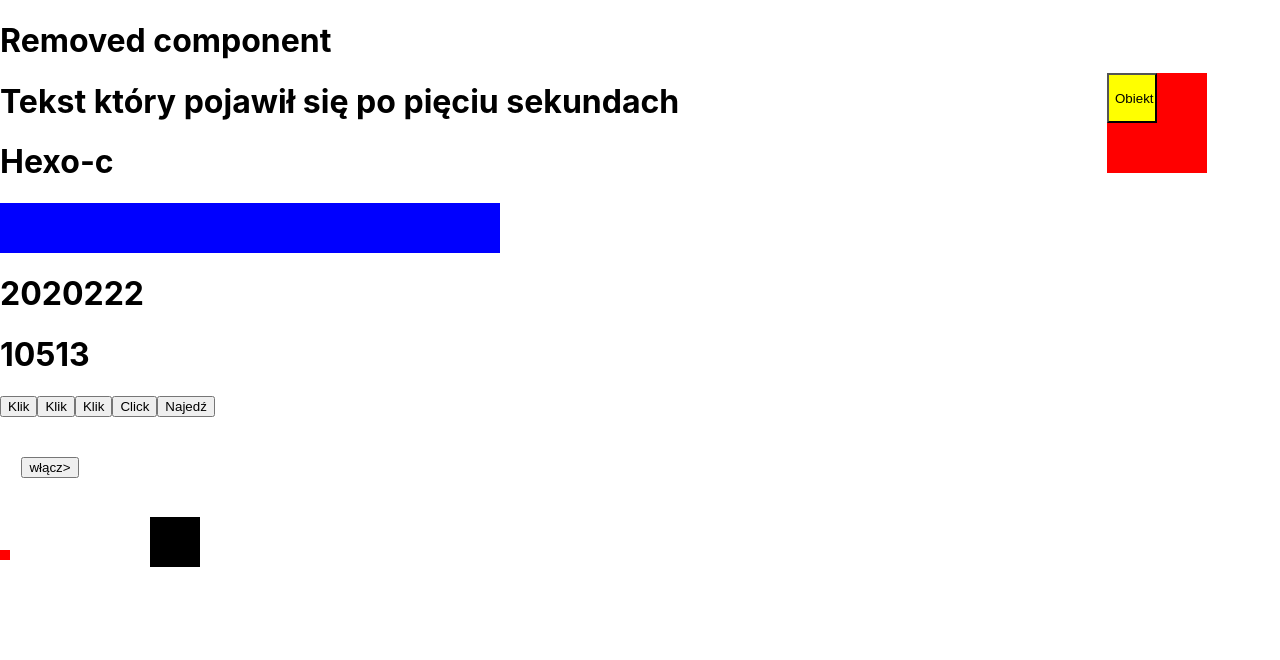
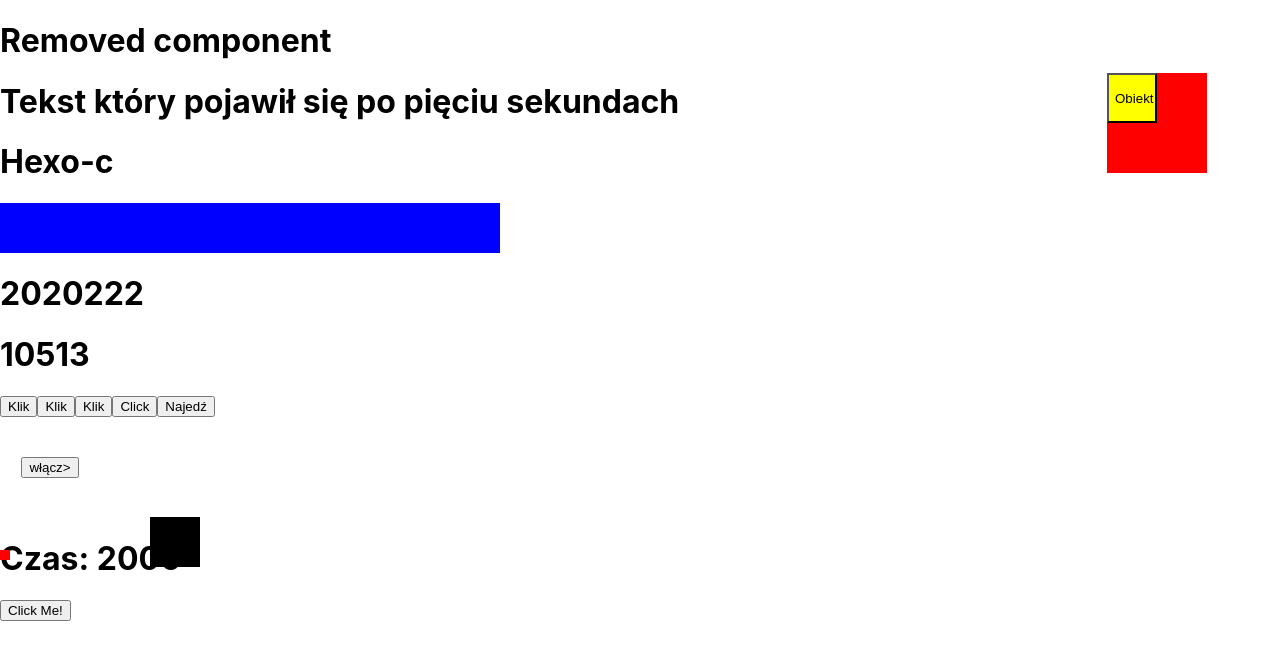
Before and after one commit to MMarek/zadania_11, a React (Create React App) app: page /#/ in a window 1280 px wide. Shown: the top 660 px of the page. Built offline with nearby package versions, Linux system fonts and the light colour scheme.

Commit message:
click game

```diff
--- a/src/components/home.js
+++ b/src/components/home.js
@@ -12,6 +12,7 @@ import Task10 from './task10';
 // import Task11 from './task11';
 import Task12 from './task12';
 import Task13 from './task13';
+import Task14 from './task14';
 
 class Home extends Component {
 
@@ -31,6 +32,7 @@ class Home extends Component {
                 {/*<Task11/>*/}
                 <Task12/>
                 <Task13/>
+                <Task14/>
             </>
         )
     }
--- /dev/null
+++ b/src/components/task14.js
@@ -0,0 +1,32 @@
+import React, {Component} from "react";
+
+class SpeedClickGame extends Component{
+    state = {
+        time: this.props.time,
+        points: 0,
+        disabled: false
+    };
+
+    componentDidMount() {
+        this.interval = setInterval(this.calcuatedTime, 500)
+    }
+
+    componentWillUnmount() {
+        clearInterval(this.interval)
+    }
+
+    render() {
+        return (
+            <div>
+                <h1>Czas: {this.state.time}</h1>
+            <button onClick={this.handleClick} disabled={this.state.disabled}>Click Me!</button>
+            </div>
+        )
+    }
+}
+
+function Task14() {
+    return <SpeedClickGame time={2000}/>
+}
+
+export default Task14;
```
